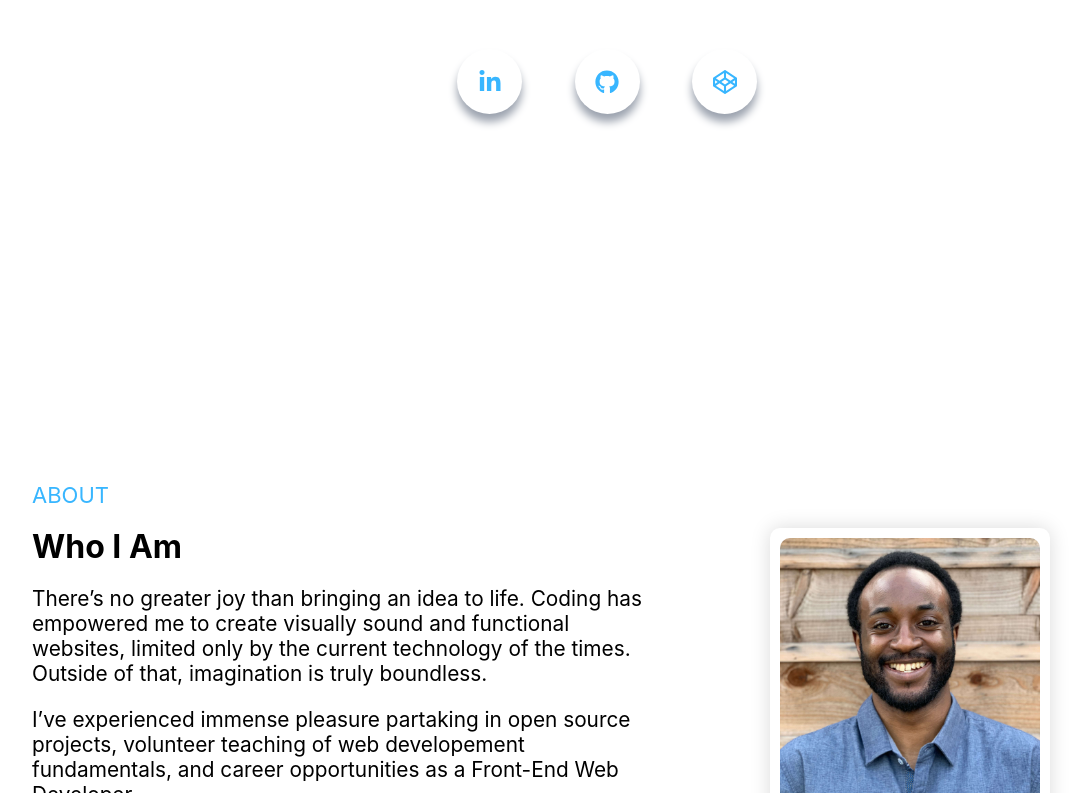
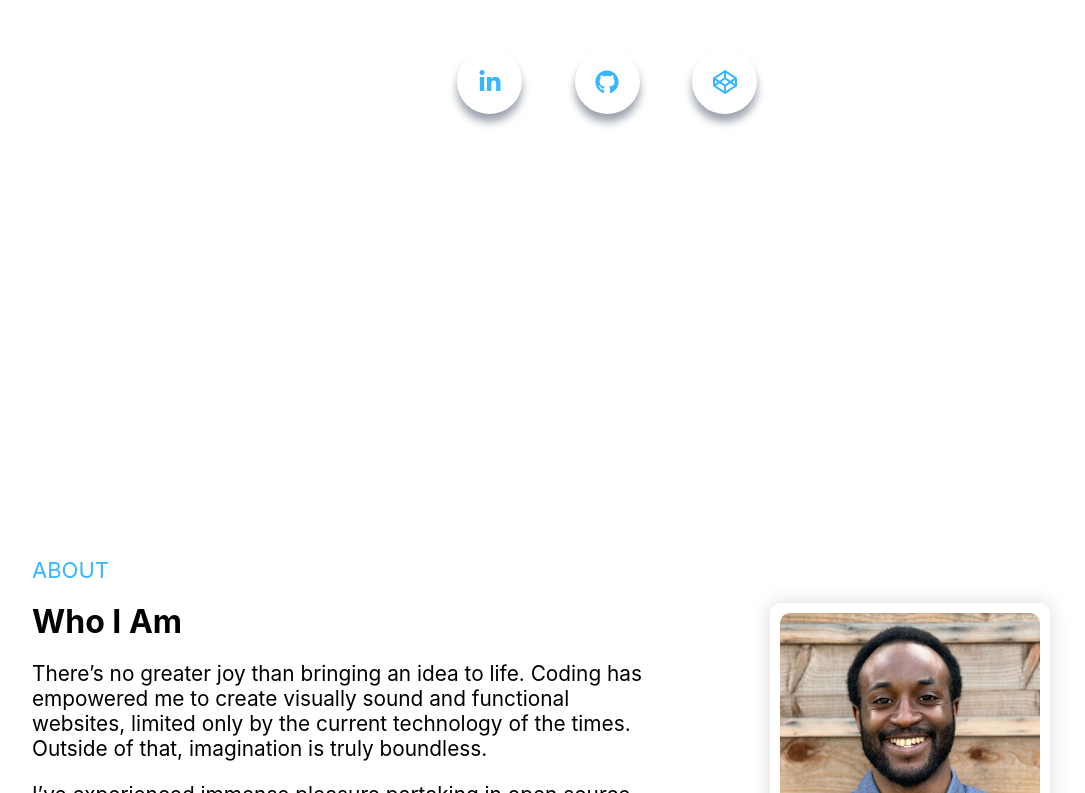
Before and after one commit to antofon/portfolio-v3, a Next.js app: page / in a window 1280 px wide. Shown: the part 487-1280 px from the top of the page, without its empty margins (33-1118 px from the left). Built offline with nearby package versions, Linux system fonts and the light colour scheme.

Commit message:
Shifted 'About' section further down

```diff
--- a/styles/About.module.css
+++ b/styles/About.module.css
@@ -97,7 +97,7 @@
   }
 
   .projectsLink {
-    font-size:1.2rem;
+    font-size: 1.2rem;
   }
 }
 @media screen and (min-width: 768px) {
@@ -123,6 +123,9 @@
 }
 
 @media screen and (min-width: 1008px) {
+  .container {
+    padding: 425px 0 0 0;
+  }
   .img {
     /* width: 500px; */
   }
```
